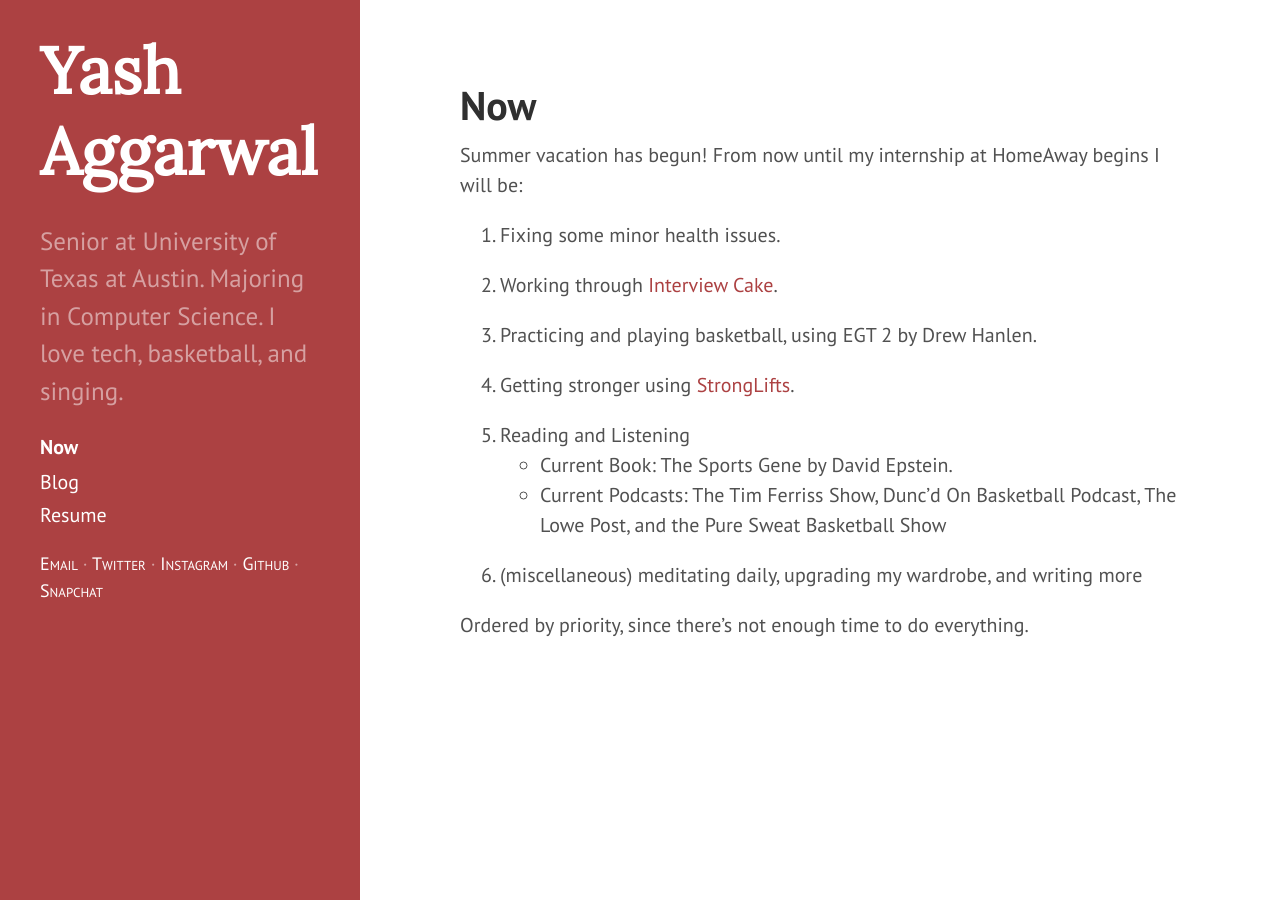
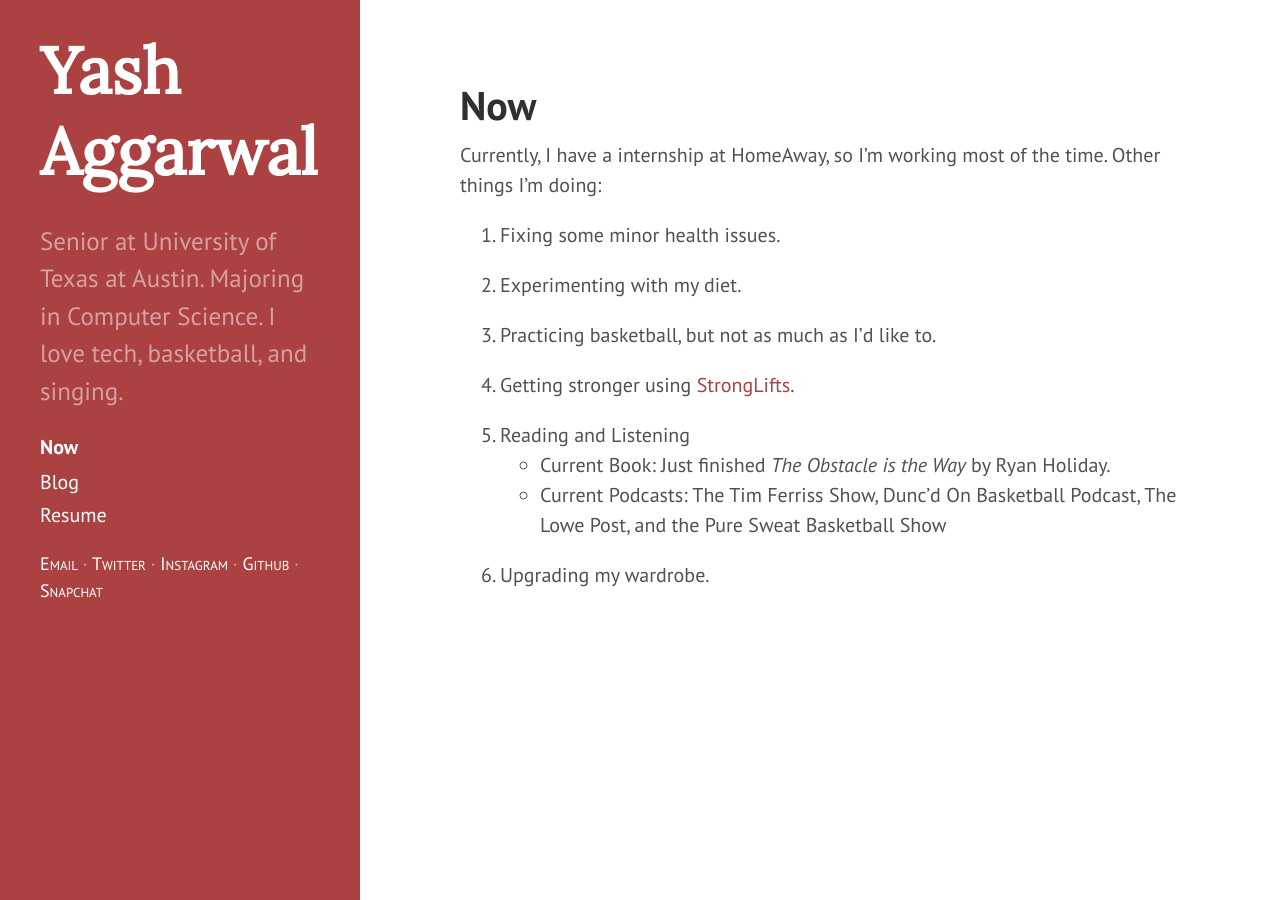
Before and after one commit to Budgetperson/budgetperson.github.io, a Jekyll site: the page built from index.md, in a window 1280 px wide. Built offline with Jekyll 4.4.1, drawn with Linux system fonts in a browser that asks for light colours; Markdown is read by kramdown in place of the engine named in the settings.

Commit message:
Added some stuff

```diff
--- a/_config.yml
+++ b/_config.yml
@@ -1,7 +1,7 @@
 # Dependencies
-markdown:         redcarpet
-highlighter:      pygments
-gems: [jekyll-paginate, jekyll-gist]
+markdown:         kramdown
+highlighter:      rouge
+gems: [jekyll-paginate, jekyll-gist, github-pages]
 
 # Permalinks
 permalink:        pretty
@@ -14,8 +14,8 @@ url:              http://www.yashaggarwal.com
 baseurl:          /
 
 author:
-  name:           'Mark Otto'
-  url:            https://twitter.com/mdo
+  name:           'Yash Aggarwal'
+  url:            http://www.yashaggarwal.com
 
 paginate:         5
 
--- a/blog/index.html
+++ b/blog/index.html
@@ -15,7 +15,10 @@ show_in_sidebar: true
 
     <span class="post-date">{{ post.date | date_to_string }}</span>
 
-    {{ post.content }}
+    {{ post.content | split:'<!--more-->' | first }}
+    {% if post.content contains '<!--more-->' %}
+      <a href="{{ post.url }}">read more</a>
+    {% endif %}
   </div>
   {% endfor %}
 </div>
--- a/index.md
+++ b/index.md
@@ -4,20 +4,18 @@ title: Now
 show_in_sidebar: false
 ---
 
-Summer vacation has begun! From now until my internship at HomeAway begins I will be:
+Currently, I have a internship at HomeAway, so I'm working most of the time. Other things I'm doing:
 
 1. Fixing some minor health issues.
 
-2. Working through [Interview Cake](http://www.interviewcake.com).
+2. Experimenting with my diet.
 
-3. Practicing and playing basketball, using EGT 2 by Drew Hanlen.
+3. Practicing basketball, but not as much as I'd like to.
 
 4. Getting stronger using [StrongLifts](http://www.stronglifts.com).
 
 5. Reading and Listening
-	* Current Book: The Sports Gene by David Epstein.
+	* Current Book: Just finished _The Obstacle is the Way_ by Ryan Holiday.
 	* Current Podcasts: The Tim Ferriss Show, Dunc'd On Basketball Podcast, The Lowe Post, and the Pure Sweat Basketball Show
 
-6. (miscellaneous) meditating daily, upgrading my wardrobe, and writing more
-
-Ordered by priority, since there's not enough time to do everything.
+6. Upgrading my wardrobe.
```
Also changed, not shown: Gemfile (added, +9 -0 lines), _posts/2015-06-01-pickup-analytics.md (added, +101 -0 lines), Gemfile.lock (added), 1 other file.
